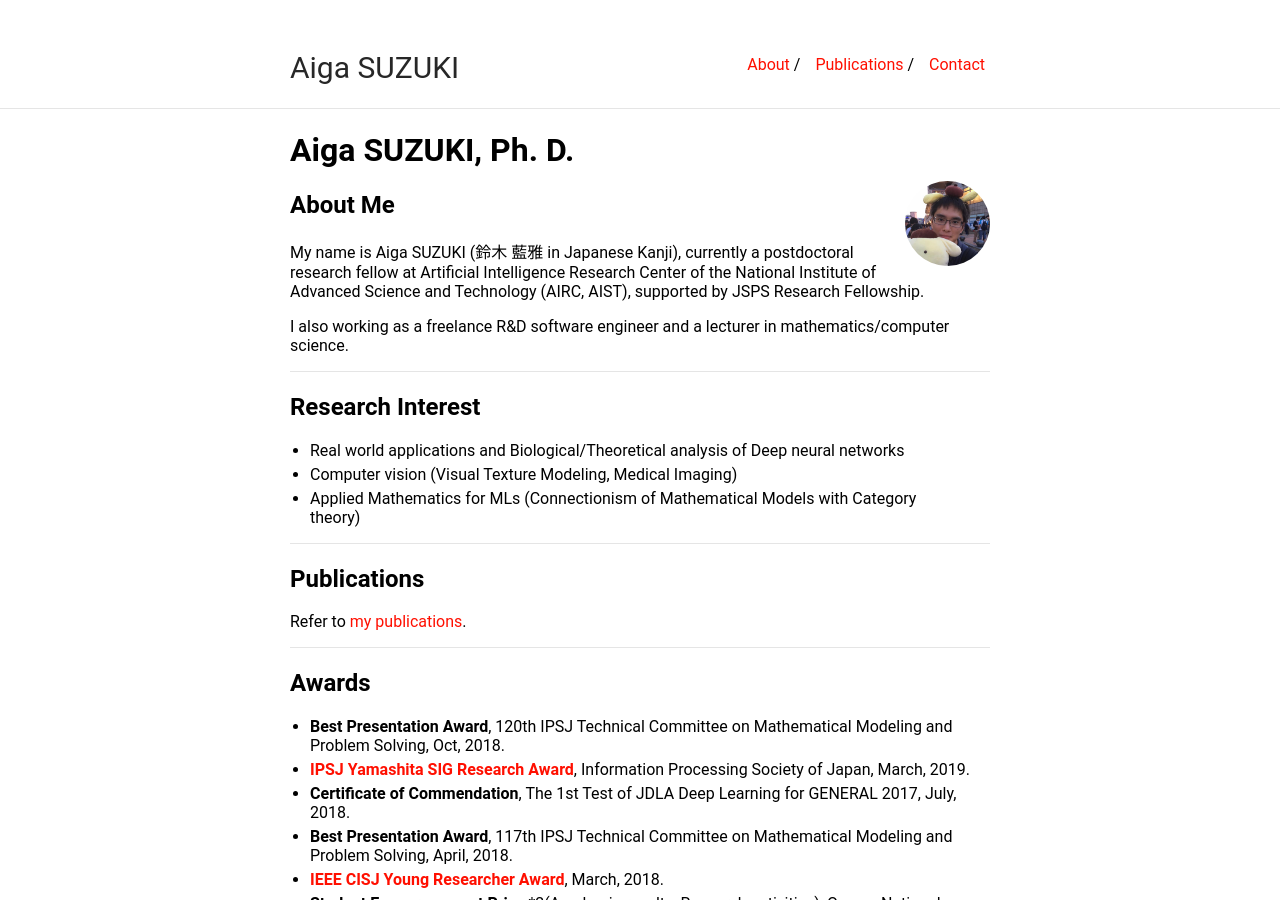
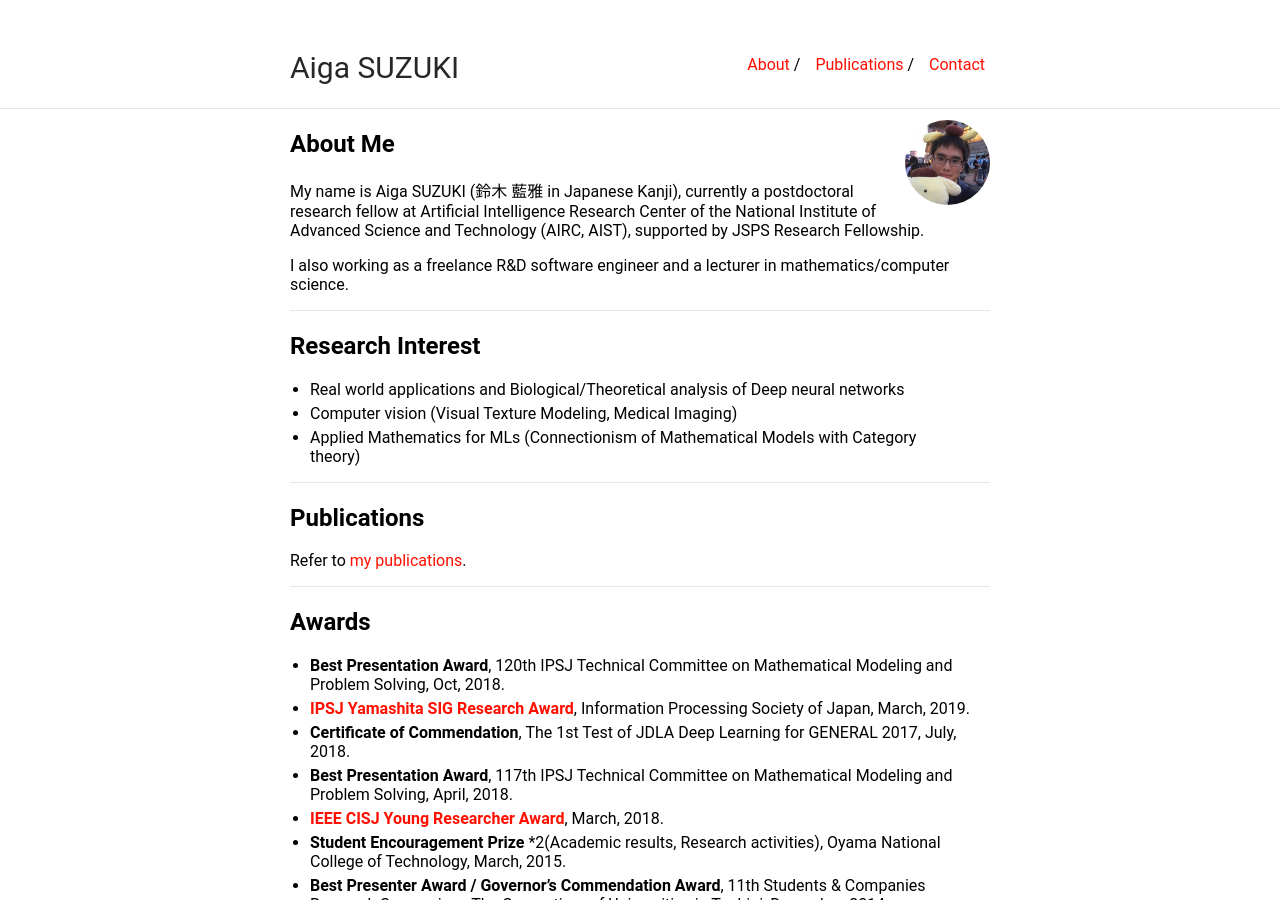
Before and after one commit to tochikuji/tochikuji.github.io, a Jekyll site: the page built from index.md, in a window 1280 px wide and 900 px high. Built offline with Jekyll 4.4.1, drawn with Linux system fonts in a browser that asks for light colours.

Commit message:
update index

```diff
--- a/index.md
+++ b/index.md
@@ -2,11 +2,6 @@
 layout: default
 title: Aiga SUZUKI's Personal Homepage
 ---
-
-
-
-
-# Aiga SUZUKI, Ph. D.
 
 <img class="profile-picture" src="me.png">
 
```
